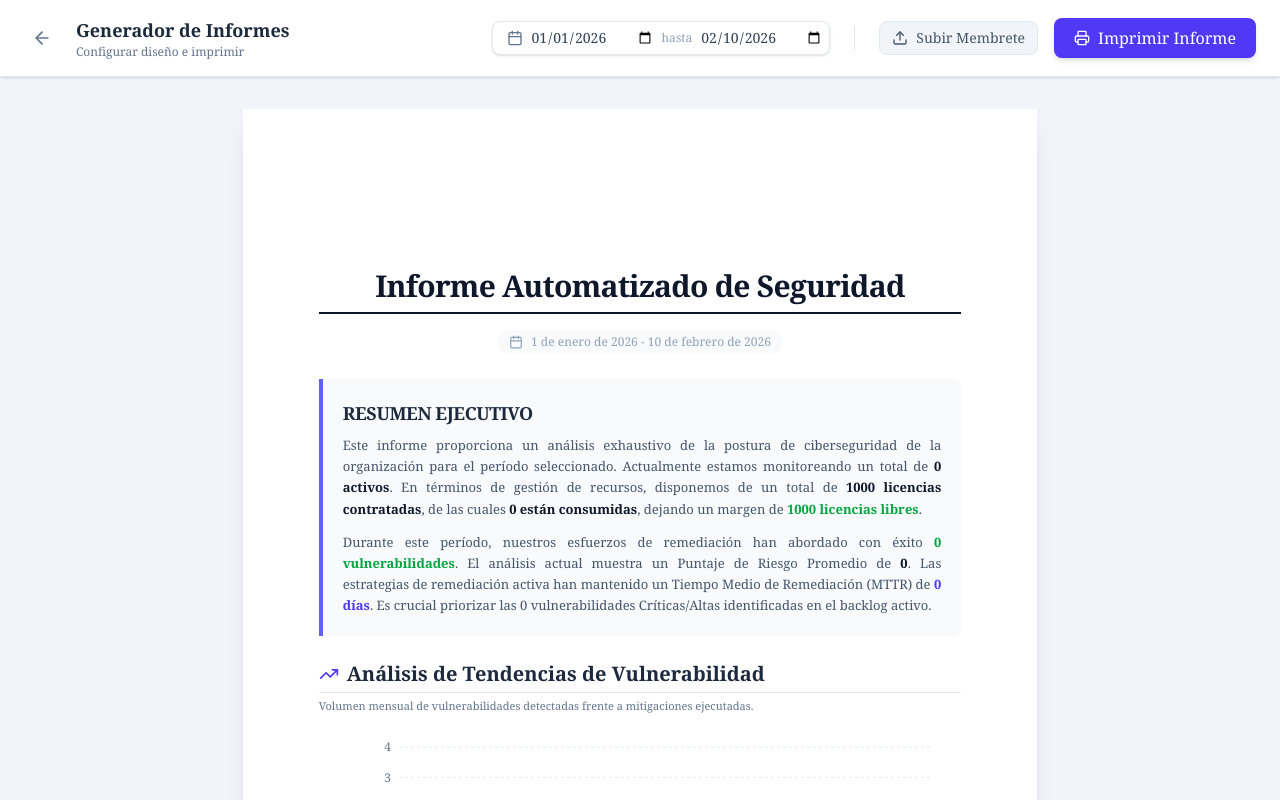
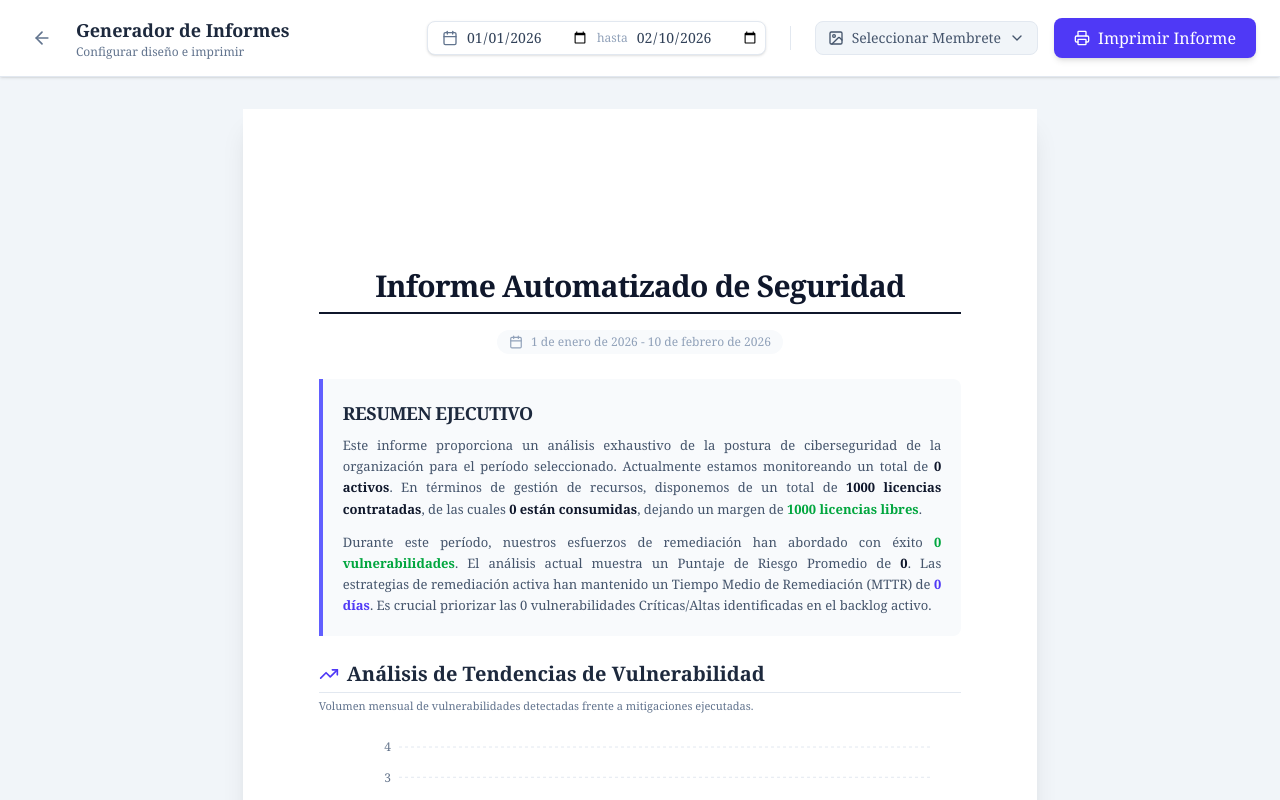
Before and after one commit to tvper004/informesvrx, a Next.js app: page /report in a window 1280 px wide. Shown: the top 800 px of the page. Built offline with nearby package versions, Linux system fonts and the light colour scheme.

Commit message:
feat: add letterhead selection menu with demo option

```diff
--- a/app/report/page.tsx
+++ b/app/report/page.tsx
@@ -1,6 +1,6 @@
 'use client';
 
-import React, { useRef, useMemo } from 'react';
+import React, { useRef, useMemo, useState } from 'react';
 import { useDashboard } from '@/lib/context';
 import {
     calculateKPIs,
@@ -12,12 +12,13 @@ import {
     getSeverityDistribution
 } from '@/lib/analytics';
 import { MonthlyTrendsChart, DistributionChart, DistributionLegend } from '@/components/Charts';
-import { Printer, Upload, ArrowLeft, Trash2, Calendar, FileText, Monitor, TrendingUp, CheckCircle, AlertTriangle } from 'lucide-react';
+import { Printer, Upload, ArrowLeft, Trash2, Calendar, FileText, Monitor, TrendingUp, CheckCircle, AlertTriangle, ChevronDown, ImageIcon } from 'lucide-react';
 import Link from 'next/link';
 import { DateRangePicker } from '@/components/DateRangePicker';
 
 export default function ReportPage() {
     const { data, letterhead, setLetterhead, dateRange, setDateRange, totalLicenses } = useDashboard();
+    const [showLetterheadMenu, setShowLetterheadMenu] = useState(false);
     const fileInputRef = useRef<HTMLInputElement>(null);
 
     // Analytics Calculation (Scoped to Report Range)
@@ -87,7 +88,7 @@ export default function ReportPage() {
 
                     <div className="h-6 w-px bg-slate-200 mx-2"></div>
 
-                    <div className="hidden sm:flex items-center gap-2">
+                    <div className="hidden sm:flex items-center gap-2 relative">
                         <input
                             type="file"
                             accept="image/*"
@@ -95,13 +96,62 @@ export default function ReportPage() {
                             ref={fileInputRef}
                             onChange={handleLetterheadUpload}
                         />
-                        <button
-                            onClick={() => fileInputRef.current?.click()}
-                            className="flex items-center gap-2 px-3 py-1.5 text-sm font-medium text-slate-600 bg-slate-100 hover:bg-slate-200 rounded-lg transition-colors border border-slate-200"
-                        >
-                            <Upload className="w-4 h-4" />
-                            {letterhead ? 'Cambiar Membrete' : 'Subir Membrete'}
-                        </button>
+
+                        <div className="relative">
+                            <button
+                                onClick={() => setShowLetterheadMenu(!showLetterheadMenu)}
+                                className="flex items-center gap-2 px-3 py-1.5 text-sm font-medium text-slate-600 bg-slate-100 hover:bg-slate-200 rounded-lg transition-colors border border-slate-200"
+                            >
+                                <ImageIcon className="w-4 h-4" />
+                                {letterhead ? 'Cambiar Membrete' : 'Seleccionar Membrete'}
+                                <ChevronDown className={showLetterheadMenu ? "w-4 h-4 rotate-180 transition-transform" : "w-4 h-4 transition-transform"} />
+                            </button>
+
+                            {showLetterheadMenu && (
+                                <>
+                                    <div
+                                        className="fixed inset-0 z-10"
+                                        onClick={() => setShowLetterheadMenu(false)}
+                                    ></div>
+                                    <div className="absolute right-0 mt-2 w-56 bg-white border border-slate-200 rounded-xl shadow-xl z-20 overflow-hidden animate-in fade-in zoom-in-95 duration-100">
+                                        <div className="p-1">
+                                            <button
+                                                onClick={() => {
+                                                    setLetterhead('/MembreteDemo.png');
+                                                    setShowLetterheadMenu(false);
+                                                }}
+                                                className="w-full flex items-center gap-2 px-3 py-2 text-sm text-slate-700 hover:bg-indigo-50 hover:text-indigo-600 rounded-lg transition-colors text-left"
+                                            >
+                                                <div className="w-8 h-8 rounded border border-slate-100 bg-slate-50 flex items-center justify-center overflow-hidden">
+                                                    <img src="/MembreteDemo.png" alt="" className="w-full h-full object-cover" />
+                                                </div>
+                                                <div className="flex flex-col">
+                                                    <span className="font-semibold">Demo Unicon</span>
+                                                    <span className="text-[10px] opacity-70">Membrete corporativo</span>
+                                                </div>
+                                            </button>
+
+                                            <button
+                                                onClick={() => {
+                                                    fileInputRef.current?.click();
+                                                    setShowLetterheadMenu(false);
+                                                }}
+                                                className="w-full flex items-center gap-2 px-3 py-2 text-sm text-slate-700 hover:bg-indigo-50 hover:text-indigo-600 rounded-lg transition-colors text-left"
+                                            >
+                                                <div className="w-8 h-8 rounded border border-slate-100 bg-slate-50 flex items-center justify-center">
+                                                    <Upload className="w-4 h-4" />
+                                                </div>
+                                                <div className="flex flex-col">
+                                                    <span className="font-semibold">Subir desde PC</span>
+                                                    <span className="text-[10px] opacity-70">JPG o PNG personalizado</span>
+                                                </div>
+                                            </button>
+                                        </div>
+                                    </div>
+                                </>
+                            )}
+                        </div>
+
                         {letterhead && (
                             <button
                                 onClick={() => setLetterhead(null)}
```
Also changed, not shown: public/MembreteDemo.png (added).
